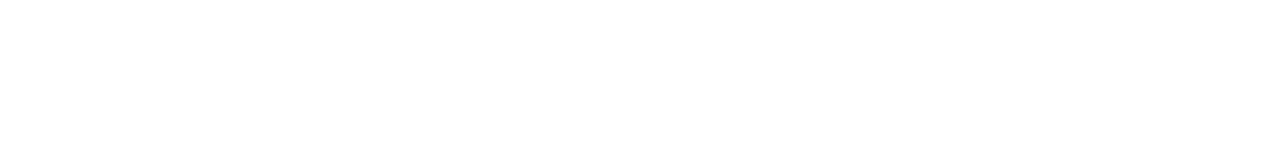
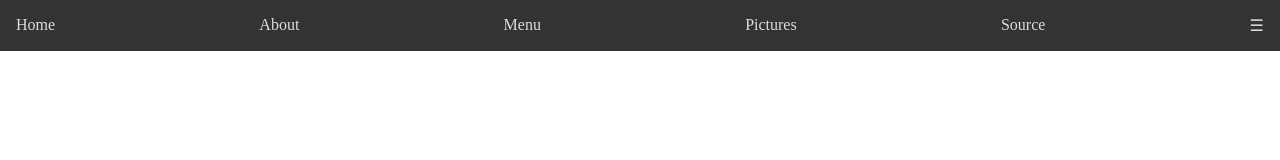
Before and after one commit to Platense61/Media-Gallery, a plain HTML site: page index.html in a window 1280 px wide. Drawn offline with Linux system fonts and the light colour scheme.

Commit message:
changed some small details

```diff
--- a/CSS/style.css
+++ b/CSS/style.css
@@ -0,0 +1,18 @@
+body {
+  padding: 0;
+  margin: 0;
+}
+
+nav {
+  display: flex;
+  justify-content: space-between;
+  background-color: #333;
+  color: #DDD;
+  padding: 1em;
+  flex-direction: row;
+}
+
+nav a {
+  color: #DDD;
+  text-decoration: none;
+}
--- a/index.html
+++ b/index.html
@@ -15,7 +15,16 @@
 </head>
 
   <body>
-  <!-- your content here... -->
+    <!-- navigation bar -->
+    <nav class="topnav" id="main-nav">
+      <a href="#" class="nav-links">Home</a>
+      <a href="#" class="nav-links">About</a>
+      <a href="#" class="nav-links">Menu</a>
+      <a href="#" class="nav-links">Pictures</a>
+      <a href="#" class="nav-links">Source</a>
+      <a href="javascript:void(0);" class="nav-link trigram" onclick="navToggle()">&#9776;</a>
+    </nav>
+
 
     <script src="JS/page.js"></script>
   </body>
```
